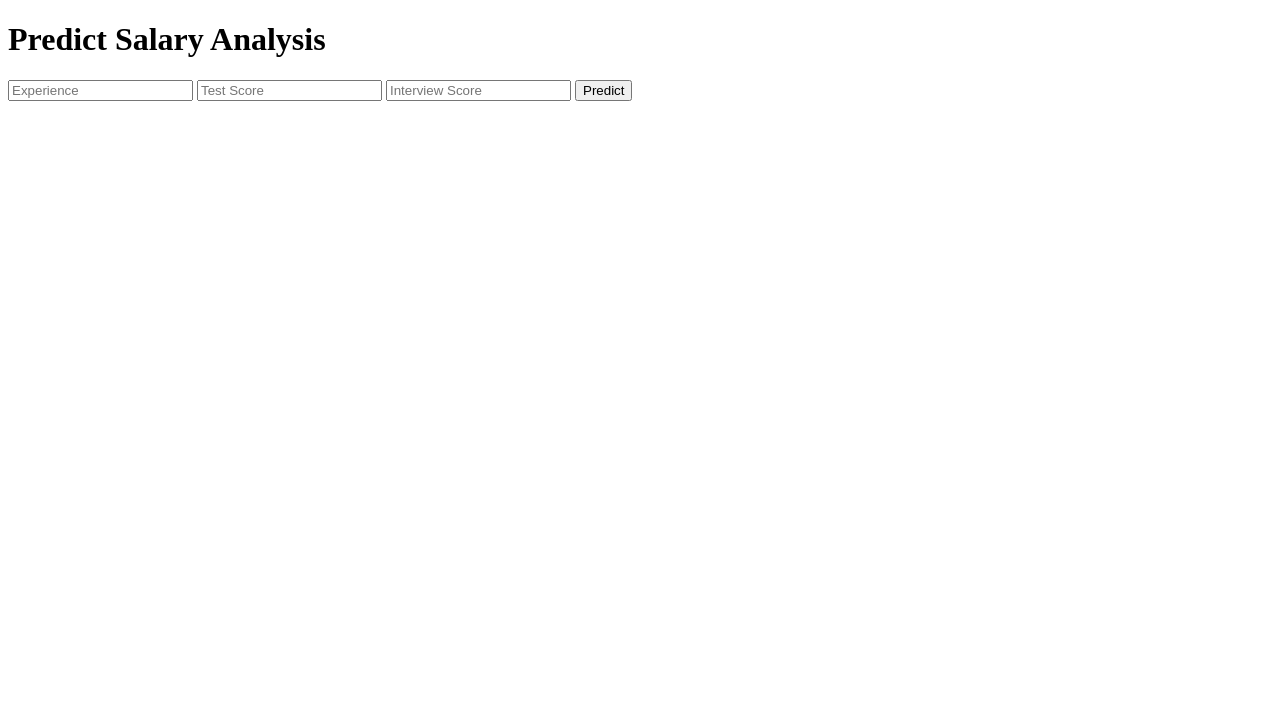
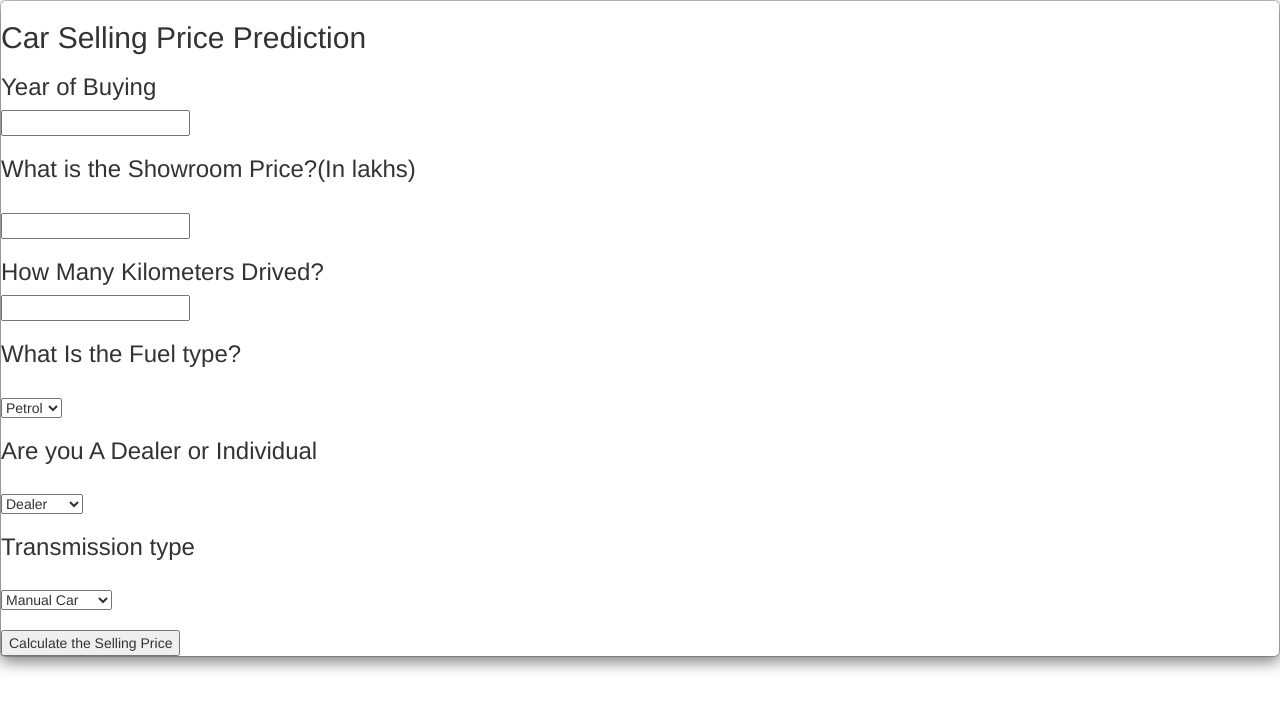
Before and after one commit to imsy875/Used-car-prices, a Python web app: template templates/index.html in a window 1280 px wide. Shown: the top 711 px of the page. Run offline with Jinja, Linux system fonts and the light colour scheme; the template is opened without the code that fills it, so the values that code supplies are empty; some libraries are stand-ins or nearby versions.

Commit message:
Update index.html

```diff
--- a/templates/index.html
+++ b/templates/index.html
@@ -1,35 +1,54 @@
 <!DOCTYPE html>
-<html >
-<!--From https://codepen.io/frytyler/pen/EGdtg-->
+<html lang="en">
+
 <head>
-  <meta charset="UTF-8">
-  <title>ML API</title>
-  <link href='https://fonts.googleapis.com/css?family=Pacifico' rel='stylesheet' type='text/css'>
-<link href='https://fonts.googleapis.com/css?family=Arimo' rel='stylesheet' type='text/css'>
-<link href='https://fonts.googleapis.com/css?family=Hind:300' rel='stylesheet' type='text/css'>
-<link href='https://fonts.googleapis.com/css?family=Open+Sans+Condensed:300' rel='stylesheet' type='text/css'>
-
+    <meta charset="UTF-8">
+    <meta name="viewport" content="width=device-width, initial-scale=1.0">
+    <link rel="stylesheet" href="https://maxcdn.bootstrapcdn.com/bootstrap/3.3.7/css/bootstrap.min.css">
+  <script src="https://use.fontawesome.com/ba5ad5b5a1.js"></script>
+  <script src="https://ajax.googleapis.com/ajax/libs/jquery/3.3.1/jquery.min.js"></script>
+  <script src="https://maxcdn.bootstrapcdn.com/bootstrap/3.3.7/js/bootstrap.min.js"></script>
+    <title>Car Selling Price Prediction</title>
 </head>
 
 <body>
- <div class="login">
-	<h1>Predict Salary Analysis</h1>
 
-     <!-- Main Input For Receiving Query to our ML -->
-    <form action="{{ url_for('predict')}}"method="post">
-    	<input type="text" name="experience" placeholder="Experience" required="required" />
-        <input type="text" name="test_score" placeholder="Test Score" required="required" />
-		<input type="text" name="interview_score" placeholder="Interview Score" required="required" />
-
-        <button type="submit" class="btn btn-primary btn-block btn-large">Predict</button>
-    </form>
-
-   <br>
-   <br>
-   {{ prediction_text }}
-
- </div>
+    <div>
+        <form  class="modal-content" action="{{ url_for('predict')}}" method="post">
+            <h2>Car Selling Price Prediction</h2>
+            <h3>Year of Buying</h3>
+            <input id="first" name="Year" type="number ">
+            <h3>What is the Showroom Price?(In lakhs)</h3>
+            <br><input id="second" name="Present_Price" required="required">
+            <h3>How Many Kilometers Drived?</h3>
+            <input id="third" name="Kms_Driven" required="required">
+            <h3>What Is the Fuel type?</h3>
+            <br><select name="Fuel_Type_Petrol" id="fuel" required="required">
+                <option value="Petrol">Petrol</option>
+                <option value="Diesel">Diesel</option>
+                <option value="CNG">CNG</option>
+            </select>
+            <h3>Are you A Dealer or Individual</h3><br><select name="Seller_Type_Individual" id="resea" required="required">
+                <option value="Dealer">Dealer</option>
+                <option value="Individual">Individual</option>
+            </select>
+            <h3>Transmission type</h3>
+            <br><select name="Transmission_Mannual" id="research" required="required">
+                <option value="Mannual">Manual Car</option>
+                <option value="Automatic">Automatic Car</option>
+            </select>
+            <br><br>
+            <button id="sub" type="submit ">Calculate the Selling Price</button>
+            <br>
 
 
+
+
+        </form>
+
+
+
+        <br><br><h3>{{ prediction_text }}<h3>
+    </div>
 </body>
 </html>
```
